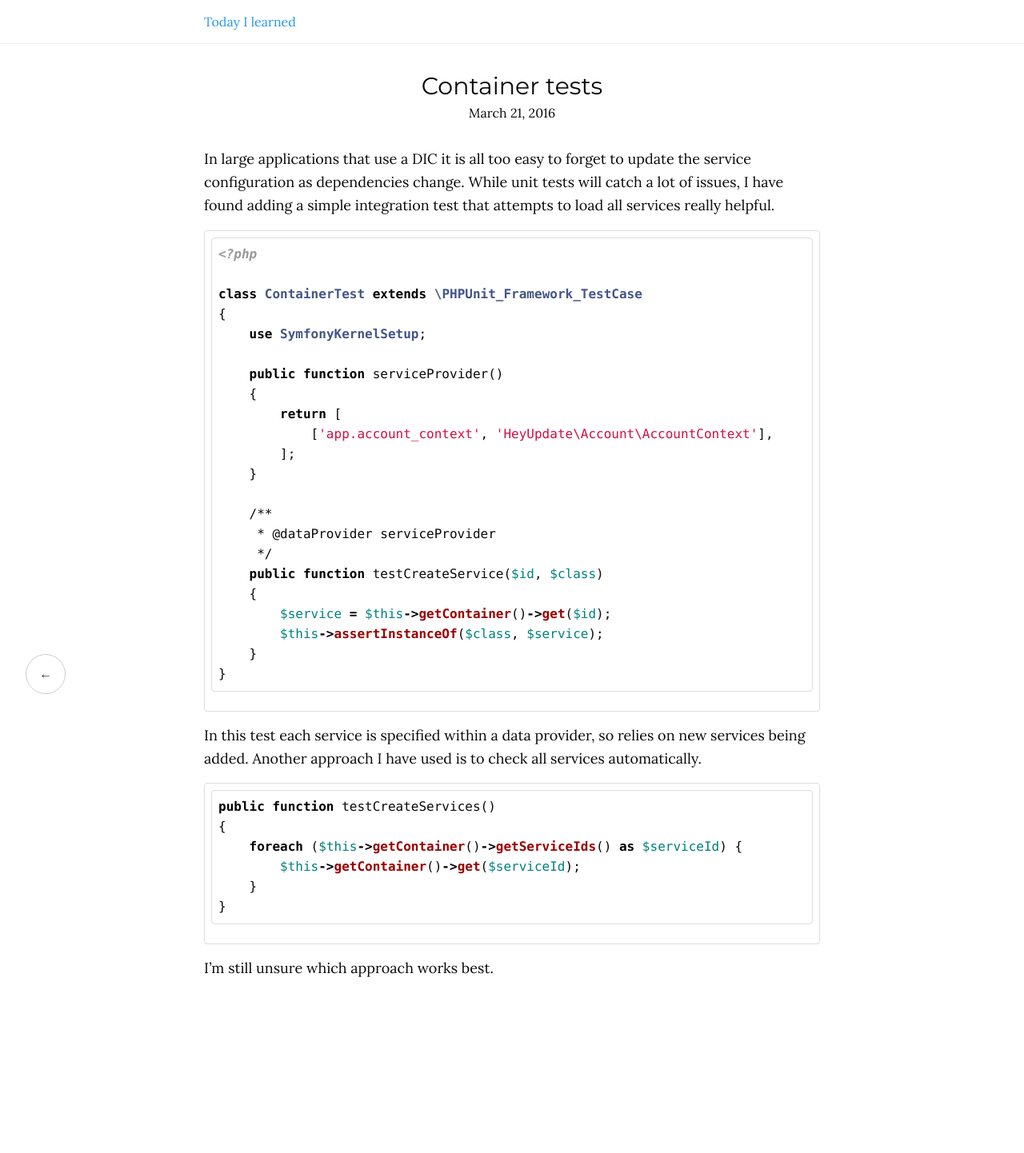
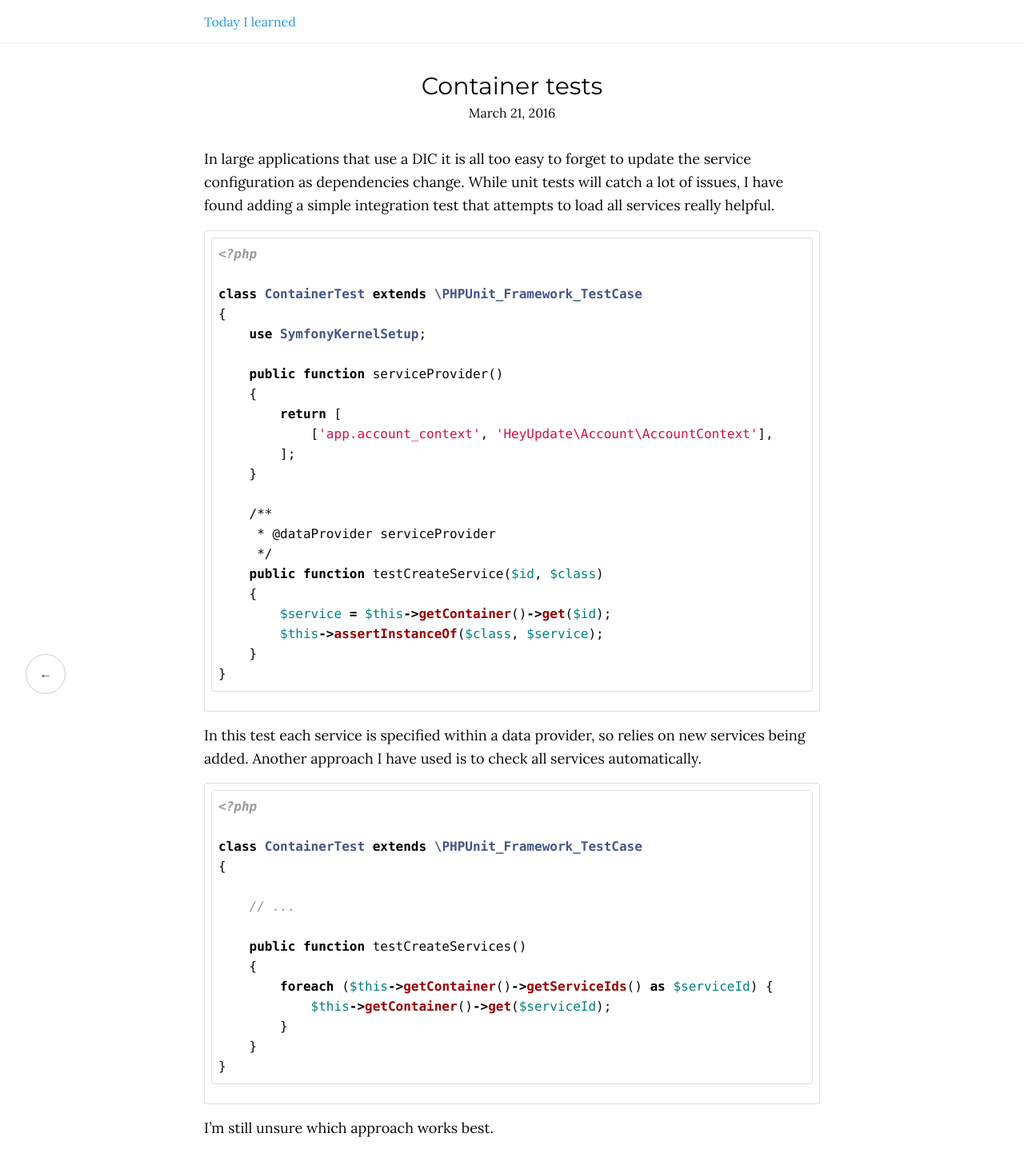
Before and after one commit to tompedals/til, a Jekyll site: the page built from _posts/2016-03-21-container-test.md, in a window 1280 px wide. Shown: the whole page at 80% size. Built offline with Jekyll 4.4.1, drawn with Linux system fonts in a browser that asks for light colours; before the commit the page ends 1242 px from its top, so only the background shows below that.

Commit message:
Fix syntax highlighting

````diff
--- a/_posts/2016-03-21-container-test.md
+++ b/_posts/2016-03-21-container-test.md
@@ -37,10 +37,18 @@ In this test each service is specified within a data provider, so relies on new
 Another approach I have used is to check all services automatically.
 
 ```php
-public function testCreateServices()
+<?php
+
+class ContainerTest extends \PHPUnit_Framework_TestCase
 {
-    foreach ($this->getContainer()->getServiceIds() as $serviceId) {
-        $this->getContainer()->get($serviceId);
+
+    // ...
+
+    public function testCreateServices()
+    {
+        foreach ($this->getContainer()->getServiceIds() as $serviceId) {
+            $this->getContainer()->get($serviceId);
+        }
     }
 }
 ```
````
